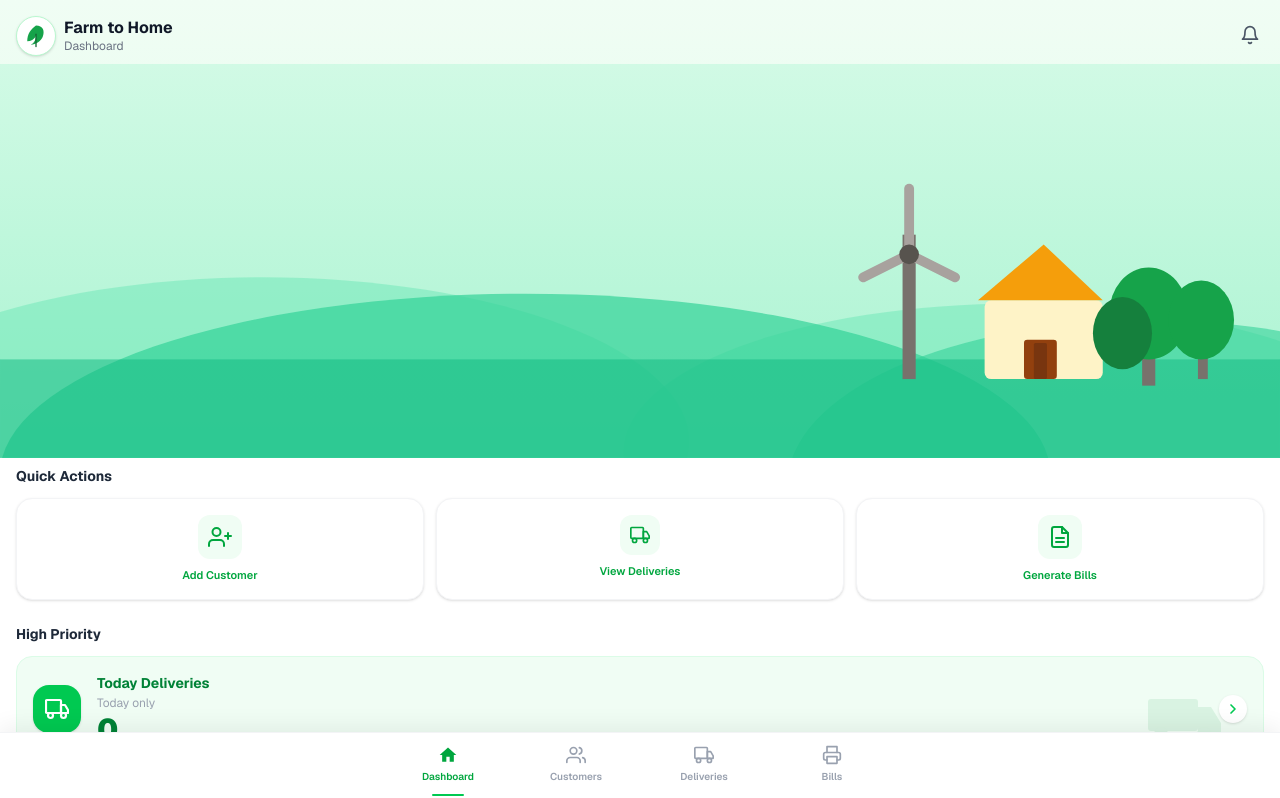
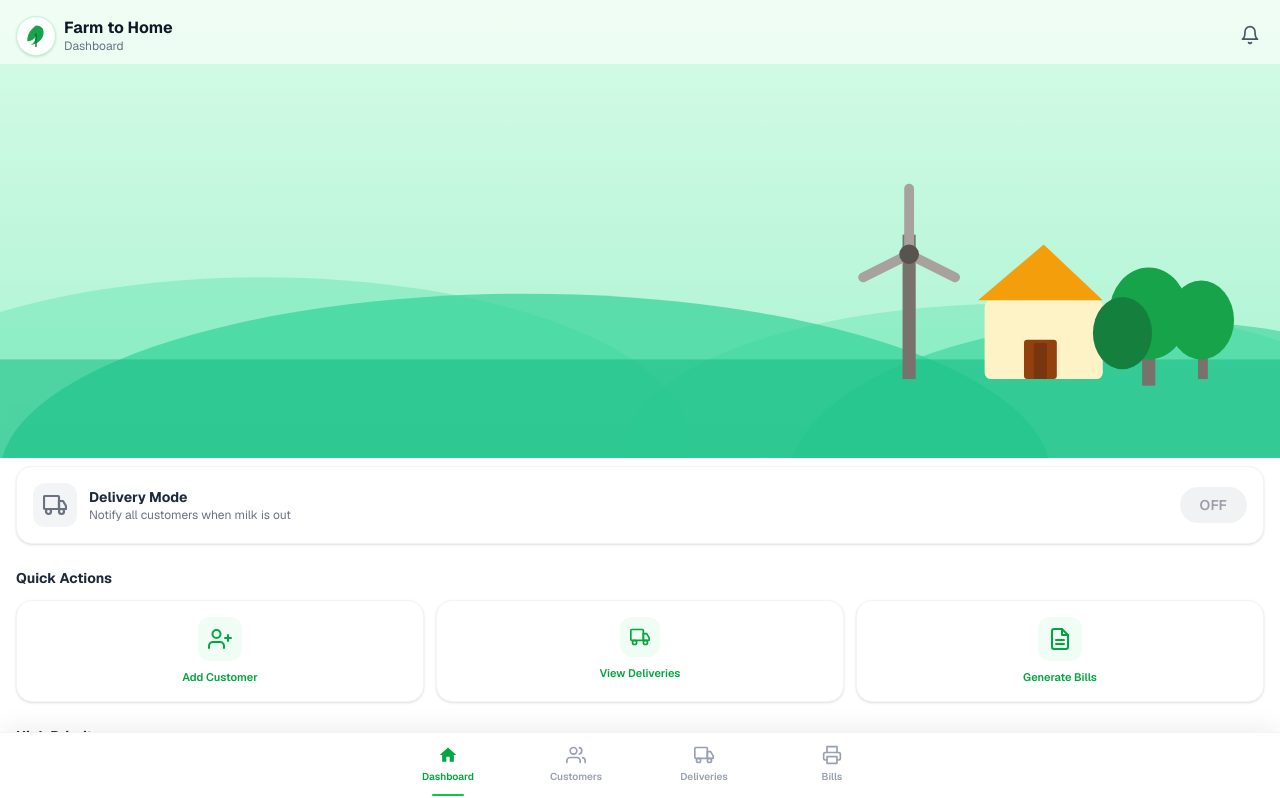
Before and after one commit to DARSHAN8577/farm-to-home-admin, a Next.js app: page / in a window 1280 px wide. Shown: the top 798 px of the page. Built offline with nearby package versions, Linux system fonts and the light colour scheme; no server answers; the database is empty.

Commit message:
Added delivery mode toggle

```diff
--- a/app/page.tsx
+++ b/app/page.tsx
@@ -145,6 +145,13 @@ type NotifItem = {
 
 type NavTab = "dashboard" | "customers" | "deliveries" | "bills";
 
+// ── Delivery status row type ──────────────────────────────────────────────────
+type DeliveryStatusRow = {
+  id: string;
+  is_delivery_started: boolean;
+  message: string;
+};
+
 export default function DashboardPage() {
   const [stats, setStats] = useState({
     customers: 0,
@@ -164,6 +171,10 @@ export default function DashboardPage() {
   const [notifications, setNotifications] = useState<NotifItem[]>([]);
   const bellRef = useRef<HTMLButtonElement>(null);
   const popupRef = useRef<HTMLDivElement>(null);
+
+  // ── Delivery Mode state ───────────────────────────────────────────────────
+  const [deliveryStatus, setDeliveryStatus] = useState<DeliveryStatusRow | null>(null);
+  const [deliveryLoading, setDeliveryLoading] = useState(false);
 
   // Close popup when clicking outside (checks both bell and popup)
   useEffect(() => {
@@ -268,7 +279,47 @@ export default function DashboardPage() {
     setLoaded(true);
   };
 
-  useEffect(() => { fetchDashboard(); }, []);
+  // ── Fetch the single delivery_status row (no hardcoded id) ───────────────
+  const fetchDeliveryStatus = async () => {
+    const { data, error } = await supabase
+      .from("delivery_status")
+      .select("*")
+      .limit(1)
+      .maybeSingle();
+
+    if (!error && data) {
+      setDeliveryStatus(data as DeliveryStatusRow);
+    }
+  };
+
+  useEffect(() => {
+    fetchDashboard();
+    fetchDeliveryStatus();
+  }, []);
+
+  // ── Toggle Delivery Mode — broadcasts to all customers in the Android app ─
+  const toggleDelivery = async () => {
+    if (!deliveryStatus || deliveryLoading) return;
+    const newStatus = !deliveryStatus.is_delivery_started;
+
+    setDeliveryLoading(true);
+    // Optimistic update
+    setDeliveryStatus({ ...deliveryStatus, is_delivery_started: newStatus });
+
+    const { error } = await supabase
+      .from("delivery_status")
+      .update({
+        is_delivery_started: newStatus,
+        updated_at: new Date().toISOString(),
+      })
+      .eq("id", deliveryStatus.id);
+
+    if (error) {
+      // Revert on failure
+      setDeliveryStatus({ ...deliveryStatus, is_delivery_started: !newStatus });
+    }
+    setDeliveryLoading(false);
+  };
 
   // ── Badge count clears once user opens the panel ─────────────────────────
   const totalPending = stats.pauseRequests + stats.extraRequests;
@@ -461,6 +512,35 @@ export default function DashboardPage() {
       {/* ── Scrollable Content ── */}
       <main className="relative z-10 bg-white rounded-t-3xl -mt-3 px-4 pt-5 pb-28 min-h-screen">
 
+        {/* ── Delivery Mode ── */}
+        <section className="mb-6">
+          <div className="bg-white p-4 rounded-2xl border border-gray-100 shadow-sm">
+            <div className="flex items-center justify-between">
+              <div className="flex items-center gap-3">
+                <span className={`rounded-xl p-2.5 ${deliveryStatus?.is_delivery_started ? "bg-green-50 text-green-600" : "bg-gray-100 text-gray-500"}`}>
+                  <TruckIcon />
+                </span>
+                <div>
+                  <p className="font-bold text-gray-800 text-sm">Delivery Mode</p>
+                  <p className="text-xs text-gray-500">
+                    Notify all customers when milk is out
+                  </p>
+                </div>
+              </div>
+              <button
+                onClick={toggleDelivery}
+                disabled={!deliveryStatus || deliveryLoading}
+                className={`px-5 py-2 rounded-full font-semibold text-sm transition-colors duration-150 disabled:opacity-50 ${deliveryStatus?.is_delivery_started
+                    ? "bg-green-500 text-white"
+                    : "bg-gray-200 text-gray-700"
+                  }`}
+              >
+                {deliveryStatus?.is_delivery_started ? "ON" : "OFF"}
+              </button>
+            </div>
+          </div>
+        </section>
+
         {/* ── Quick Actions ── */}
         <section className="mb-6">
           <p className="text-sm font-bold text-gray-800 mb-3">Quick Actions</p>
```
